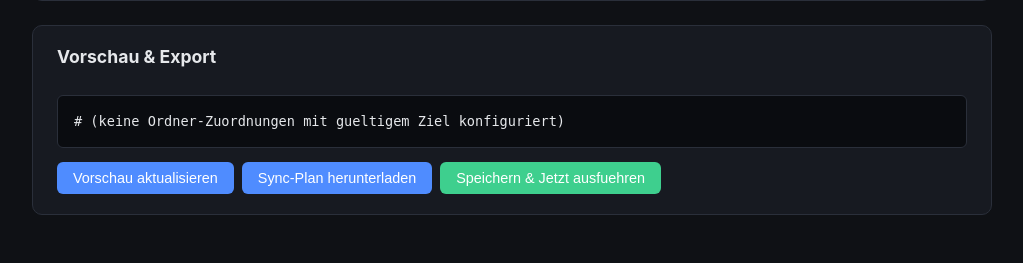
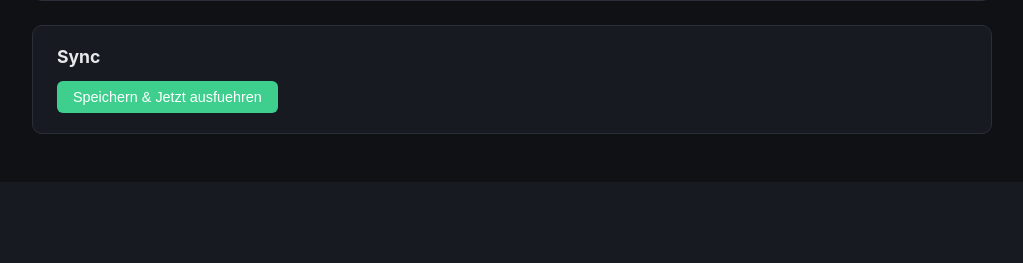
Before and after one commit to Sagestum/imap-manager, a Flask app: page / in a window 1280 px wide. Shown: the part 1908-2171 px from the top of the page, without its empty margins (128-1151 px from the left). After the commit the page ends 2042 px from the top, so only its background shows below. Run offline with Flask 3, Linux system fonts and the light colour scheme; data that the repository does not hold is empty.

Commit message:
Remove plaintext credential preview/export from UI
The "Vorschau & Export" card rendered the full imapsync argv (including
plaintext IMAP passwords) directly in the page and offered it as a
downloadable file. Drop /api/preview and /api/download along with the
UI for them; keep the independent "Speichern & Jetzt ausfuehren" action
since it never displays or exports credentials.

Co-Authored-By: Claude Sonnet 5 <noreply@anthropic.com>
Claude-Session: https://claude.ai/code/session_01827mDRwgLREg15FFZq4yhy

```diff
--- a/app.py
+++ b/app.py
@@ -10,11 +10,10 @@ import uuid
 from datetime import datetime, timedelta, timezone
 from pathlib import Path
 
-from flask import Flask, jsonify, request, render_template, send_file, abort
+from flask import Flask, jsonify, request, render_template, abort
 from werkzeug.exceptions import HTTPException
-import io
 
-from imapsync_gen import preview_lines, resolve_mappings, validate_config
+from imapsync_gen import resolve_mappings
 import stats_store
 
 BASE_DIR = Path(__file__).resolve().parent
@@ -698,31 +697,6 @@ def delete_filter(filter_id):
     return "", 204
 
 
-# ---------- Vorschau / Export ----------
-
-@app.route("/api/preview", methods=["GET"])
-def preview():
-    config = load_config()
-    lines, _mappings = preview_lines(config)
-    return jsonify({
-        "conf": "\n".join(lines),
-        "warnings": validate_config(config),
-    })
-
-
-@app.route("/api/download", methods=["GET"])
-def download():
-    config = load_config()
-    lines, _mappings = preview_lines(config)
-    buf = io.BytesIO(("\n".join(lines) + "\n").encode("utf-8"))
-    return send_file(
-        buf,
-        mimetype="text/plain",
-        as_attachment=True,
-        download_name="imapsync-plan.txt",
-    )
-
-
 RUN_CONFIG_DIR = Path(os.environ.get("FDM_CONFIG_DIR", str(BASE_DIR / "config")))
 RUN_TRIGGER_FILE = RUN_CONFIG_DIR / ".run_now"
 STATS_DB_PATH = RUN_CONFIG_DIR / stats_store.DB_FILENAME
--- a/static/app.js
+++ b/static/app.js
@@ -139,7 +139,6 @@ async function loadAll() {
   renderMappings();
   renderCatchall();
   renderFilters();
-  refreshPreview();
 }
 
 function renderAccounts() {
@@ -655,30 +654,7 @@ document.querySelectorAll("[data-cancel]").forEach((btn) => {
   });
 });
 
-// ---------- Vorschau / Export ----------
-
-async function refreshPreview() {
-  try {
-    const { conf, warnings } = await api("/api/preview");
-    el("preview").textContent = conf;
-    const warningsBox = el("warnings");
-    warningsBox.innerHTML = "";
-    for (const w of warnings) {
-      const div = document.createElement("div");
-      div.className = "warning-item";
-      div.textContent = w;
-      warningsBox.appendChild(div);
-    }
-  } catch (err) {
-    toast(err.message, "error");
-  }
-}
-
-el("btn-refresh-preview").addEventListener("click", refreshPreview);
-
-el("btn-download").addEventListener("click", () => {
-  window.location.href = "/api/download";
-});
+// ---------- Sync ----------
 
 el("btn-run-now").addEventListener("click", async () => {
   const btn = el("btn-run-now");
--- a/static/style.css
+++ b/static/style.css
@@ -194,25 +194,6 @@ button.secondary:hover { color: var(--text); border-color: var(--text-dim); }
 button.danger { background: var(--danger); }
 button.danger:hover { background: var(--danger-hover); }
 
-pre#preview {
-  background: #0a0c10;
-  border: 1px solid var(--border);
-  border-radius: 6px;
-  padding: 1rem;
-  overflow-x: auto;
-  font-size: 0.85rem;
-  line-height: 1.4;
-  white-space: pre-wrap;
-  word-break: break-word;
-}
-
-#warnings {
-  display: flex;
-  flex-direction: column;
-  gap: 0.35rem;
-  margin-bottom: 0.75rem;
-}
-
 .warning-item {
   background: rgba(230,184,0,0.12);
   border: 1px solid var(--warn);
--- a/templates/index.html
+++ b/templates/index.html
@@ -213,14 +213,10 @@
     </table>
   </section>
 
-  <!-- PREVIEW / EXPORT -->
+  <!-- SYNC AUSLOESEN -->
   <section class="card">
-    <h2>Vorschau &amp; Export</h2>
-    <div id="warnings"></div>
-    <pre id="preview"></pre>
+    <h2>Sync</h2>
     <div class="form-actions">
-      <button id="btn-refresh-preview" type="button">Vorschau aktualisieren</button>
-      <button id="btn-download" type="button">Sync-Plan herunterladen</button>
       <button id="btn-run-now" type="button" class="run-now">Speichern &amp; Jetzt ausfuehren</button>
     </div>
   </section>
```
